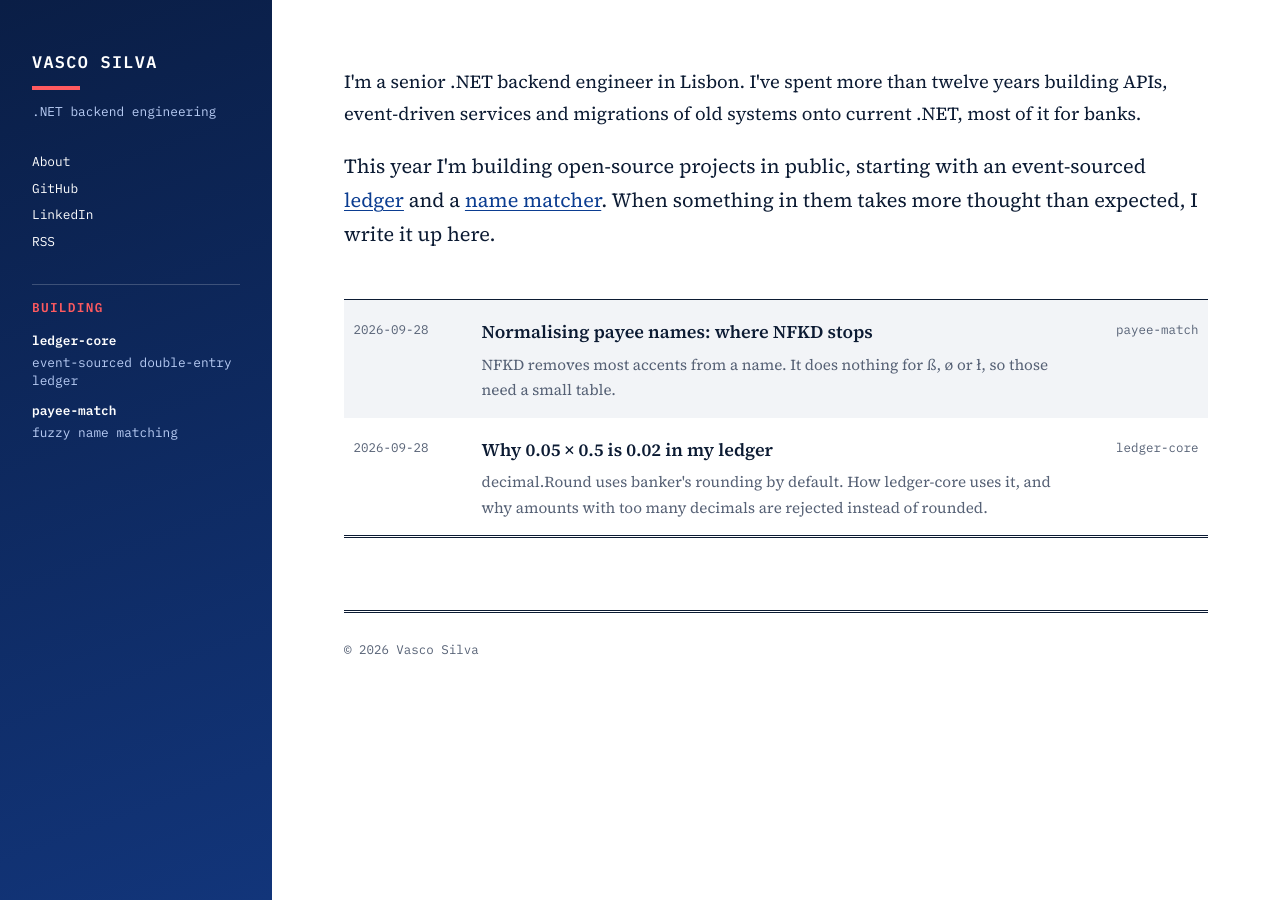
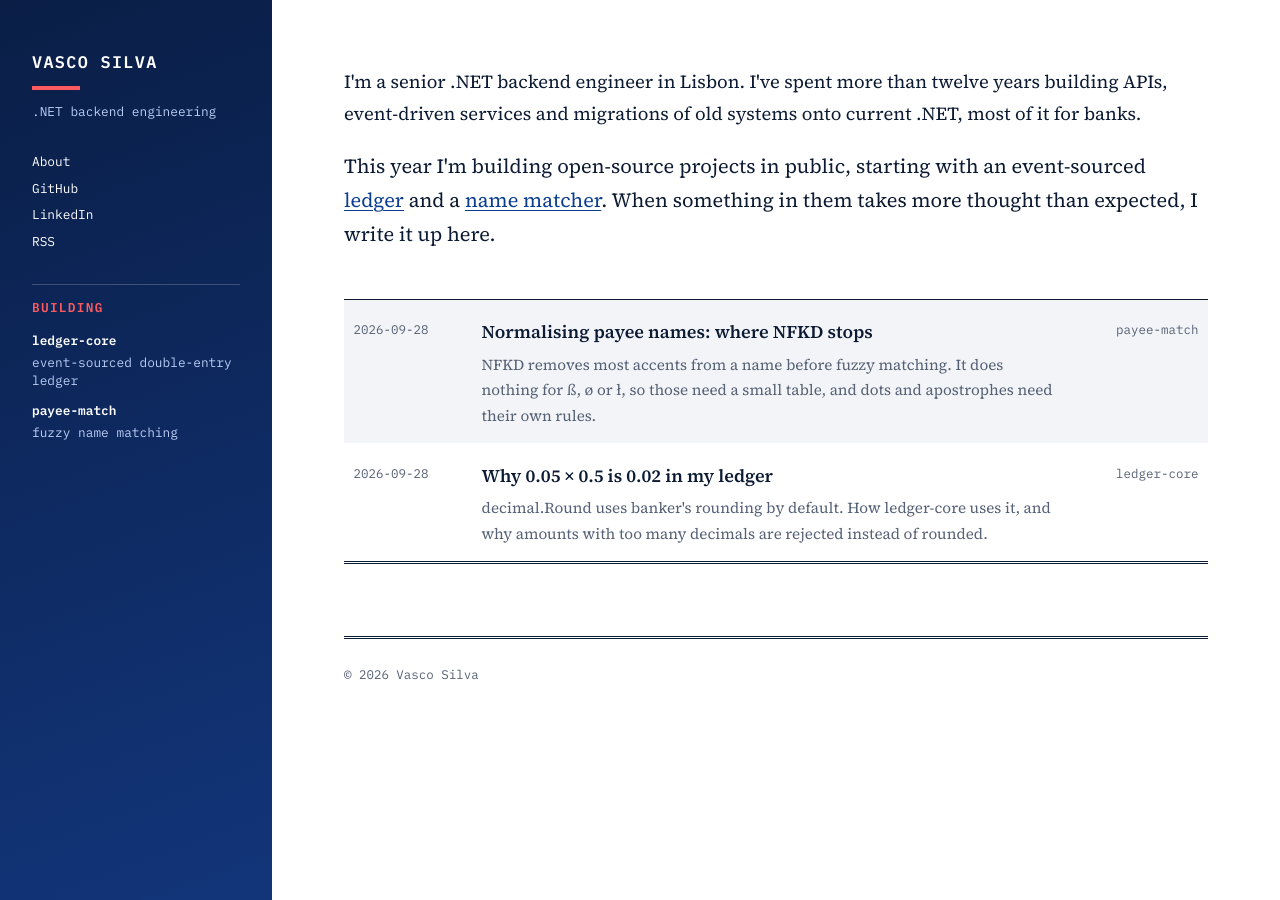
Before and after one commit to softvasco/softvasco.github.io, a Jekyll site: the page built from index.html, in a window 1280 px wide. Built offline with Jekyll 4.4.1, drawn with Linux system fonts in a browser that asks for light colours.

Commit message:
docs(site): longer descriptions for link previews

```diff
--- a/_config.yml
+++ b/_config.yml
@@ -1,6 +1,6 @@
 title: Vasco Silva
 tagline: .NET backend engineering
-description: Notes on .NET backend engineering, with real code from the open-source projects I am building.
+description: Notes on .NET backend engineering (APIs, event-driven systems, legacy modernisation), with real code from the open-source projects I am building.
 url: https://softvasco.github.io
 lang: en
 author:
--- a/_posts/2026-09-28-where-nfkd-stops.md
+++ b/_posts/2026-09-28-where-nfkd-stops.md
@@ -1,6 +1,6 @@
 ---
 title: "Normalising payee names: where NFKD stops"
-description: "NFKD removes most accents from a name. It does nothing for ß, ø or ł, so those need a small table."
+description: "NFKD removes most accents from a name before fuzzy matching. It does nothing for ß, ø or ł, so those need a small table, and dots and apostrophes need their own rules."
 repo: payee-match
 image: /assets/cards/where-nfkd-stops.png
 ---
```
